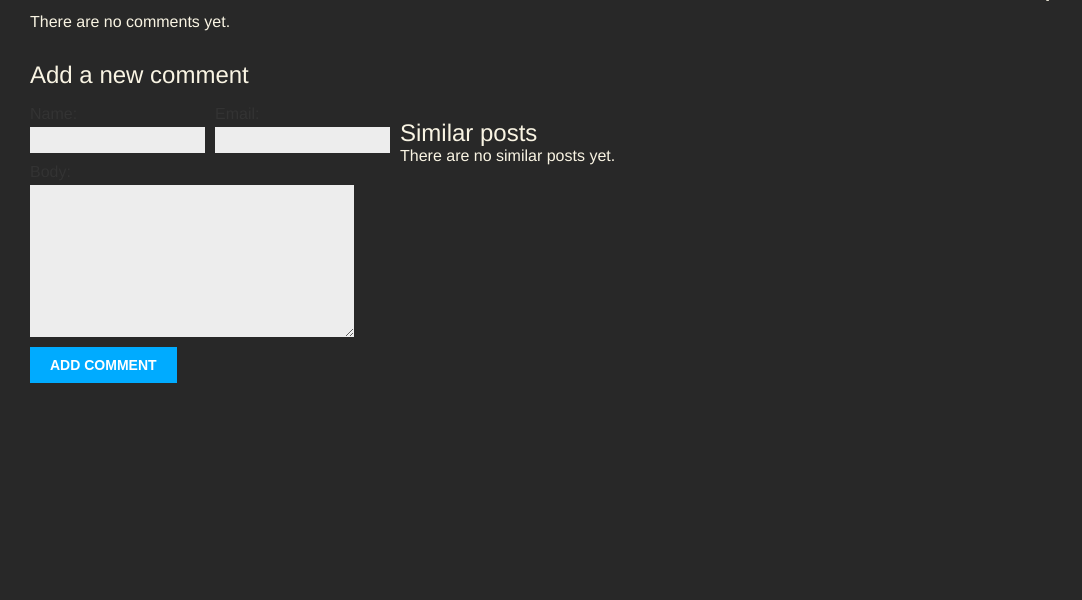
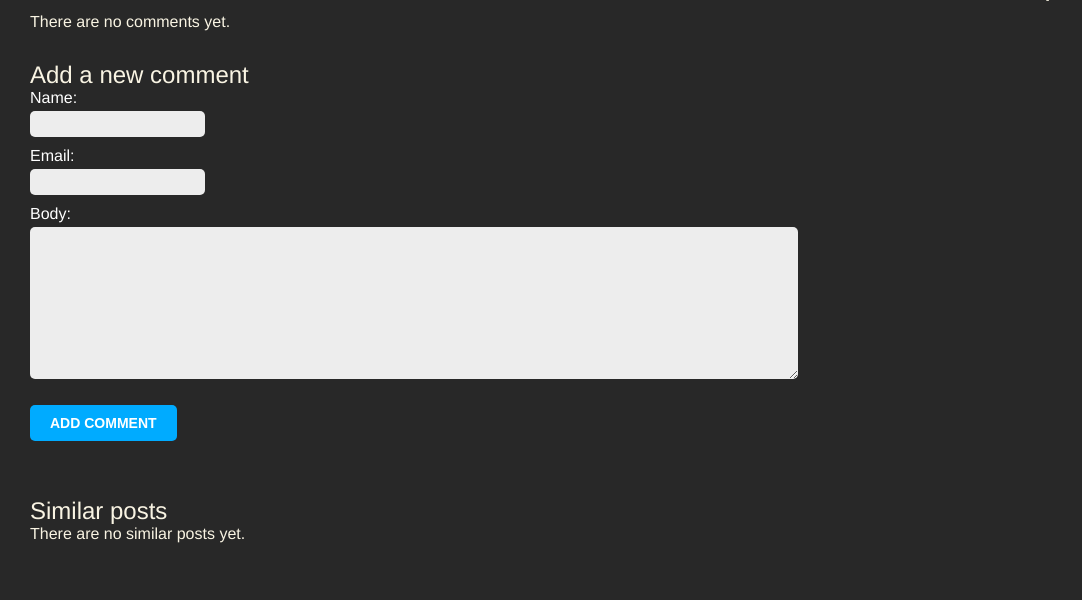
Before and after one commit to matti909/blog-django-md, a Django app: template mysite/blog/templates/blog/post/detail.html in a window 1280 px wide. Shown: the part 220-820 px from the top of the page, without its empty margins (0-1082 px from the left). Run offline with Django 5.2, Linux system fonts and the light colour scheme; the template is opened without the code that fills it: values that come from a table or form of the project are taken from there, others are empty.

Commit message:
some style for comment system

```diff
--- a/mysite/blog/static/css/blog.css
+++ b/mysite/blog/static/css/blog.css
@@ -98,7 +98,7 @@ p.date {
 label {
   float: left;
   clear: both;
-  color: #333;
+  color: #fff;
   margin-bottom: 4px;
 }
 
@@ -111,6 +111,7 @@ textarea {
   border: 0;
   padding: 6px 10px;
   font-size: 12px;
+  border-radius: 5px;
 }
 
 input[type="submit"] {
@@ -133,6 +134,7 @@ input[type="submit"] {
 /* Comentarios */
 .comment {
   padding: 10px;
+  border-radius: 1em;
 }
 
 .comment:nth-child(even) {
@@ -144,3 +146,8 @@ input[type="submit"] {
   font-size: 12px;
   color: #666;
 }
+
+form {
+  display: flex;
+  flex-direction: column;
+}
--- a/mysite/blog/templates/blog/post/detail.html
+++ b/mysite/blog/templates/blog/post/detail.html
@@ -36,8 +36,10 @@
   <p class="info">
     Comment {{ forloop.counter }} by {{ comment.name }}
     {{ comment.created }}
-</p>
-  {{ comment.body|linebreaks }}
+  </p>
+  <p class="body-info">
+    {{ comment.body|linebreaks }}
+  </p>
 </div>
 {% empty %}
   <p>There are no comments yet.</p>
```
